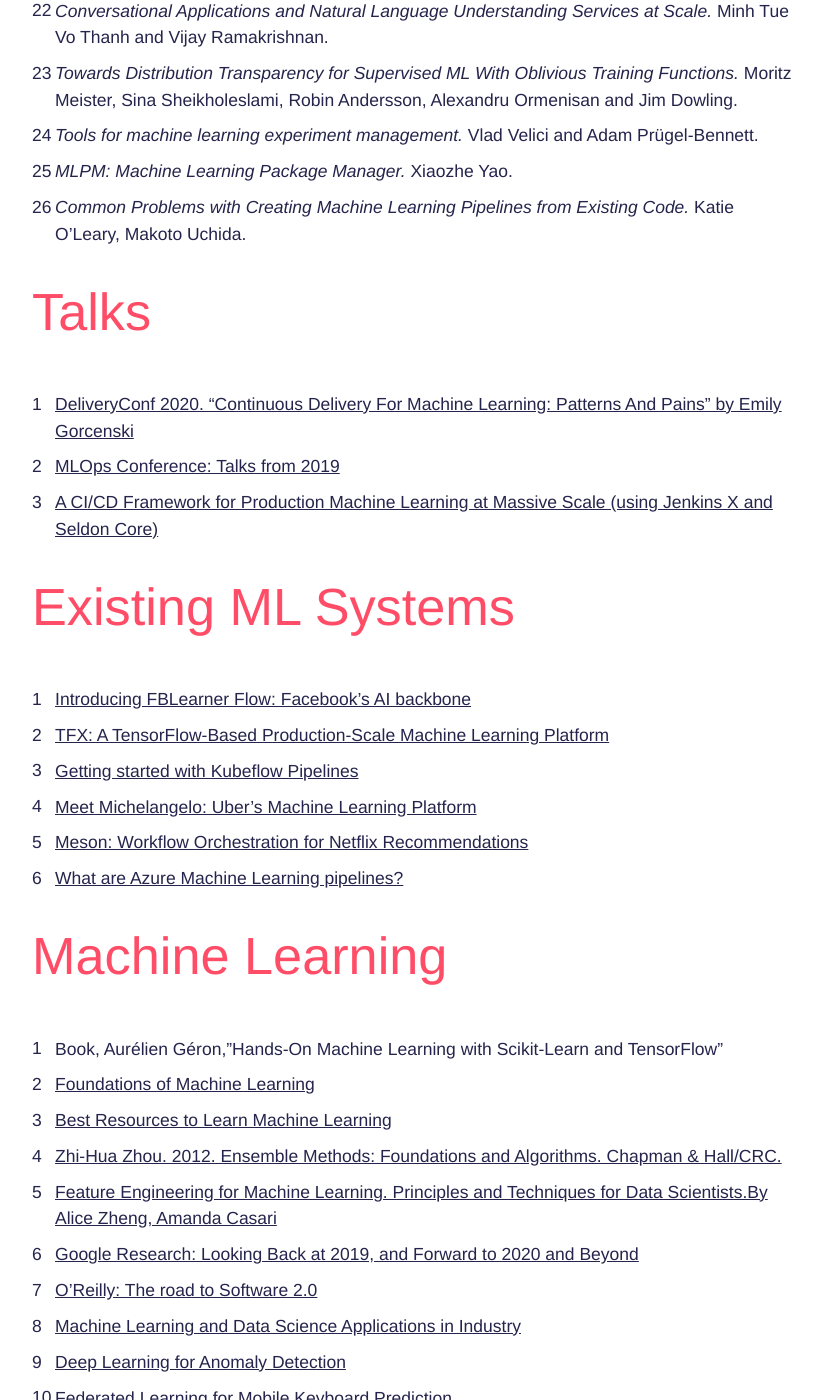
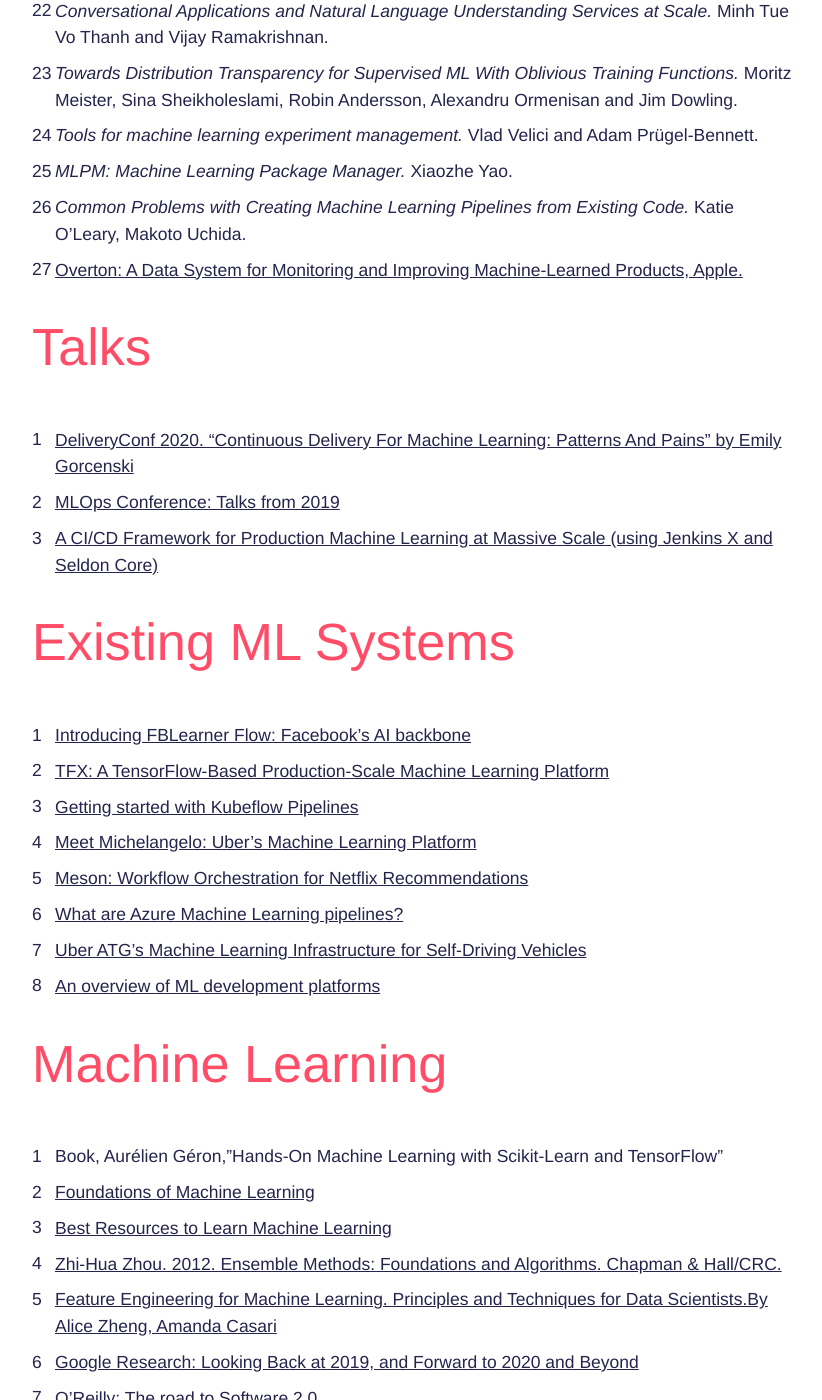
Before and after one commit to innoq/ml-ops.org, a Jekyll site: the page built from content/references.md, in a window 1280 px wide and 1400 px high, scrolled down 4204 px. Shown: the whole window, without its empty margins (224-1046 px from the left). Built offline with Jekyll 4.4.1, drawn with Linux system fonts in a browser that asks for light colours; some web fonts are replaced.

Commit message:
references

```diff
--- a/content/references.md
+++ b/content/references.md
@@ -95,6 +95,7 @@
 7. *Tools for machine learning experiment management.* Vlad Velici and Adam Prügel-Bennett.
 7. *MLPM: Machine Learning Package Manager.* Xiaozhe Yao.
 7. *Common Problems with Creating Machine Learning Pipelines from Existing Code.* Katie O’Leary, Makoto Uchida.
+7. [Overton: A Data System for Monitoring and Improving Machine-Learned Products, Apple.](https://arxiv.org/pdf/1909.05372.pdf)
 
 
 # Talks
@@ -110,6 +111,8 @@
 4. [Meet Michelangelo: Uber’s Machine Learning Platform](https://eng.uber.com/michelangelo/)
 5. [Meson: Workflow Orchestration for Netflix Recommendations](https://netflixtechblog.com/meson-workflow-orchestration-for-netflix-recommendations-fc932625c1d9)
 6. [What are Azure Machine Learning pipelines?](https://docs.microsoft.com/en-gb/azure/machine-learning/concept-ml-pipelines)
+7. [Uber ATG’s Machine Learning Infrastructure for Self-Driving Vehicles](https://eng.uber.com/machine-learning-model-life-cycle-version-control/)
+8. [An overview of ML development platforms](https://www.linkedin.com/pulse/overview-ml-development-platforms-louis-dorard/?utm_source=podia&utm_medium=broadcast&utm_campaign=171187)
 
 # Machine Learning
 1. Book, Aurélien Géron,"Hands-On Machine Learning with Scikit-Learn and TensorFlow"
@@ -124,6 +127,7 @@
 7. [Federated Learning for Mobile Keyboard Prediction](https://arxiv.org/pdf/1811.03604.pdf)
 8. [Federated Learning. Building better products with on-device data and privacy on default](https://federated.withgoogle.com/)
 9. [Federated Learning: Collaborative Machine Learning without Centralized Training Data](https://ai.googleblog.com/2017/04/federated-learning-collaborative.html)
+
 
 # Software Engineering
 1. [The Twelve Factors](https://12factor.net/)
```
Also changed, not shown: img/federated-learning.jpg (added).
